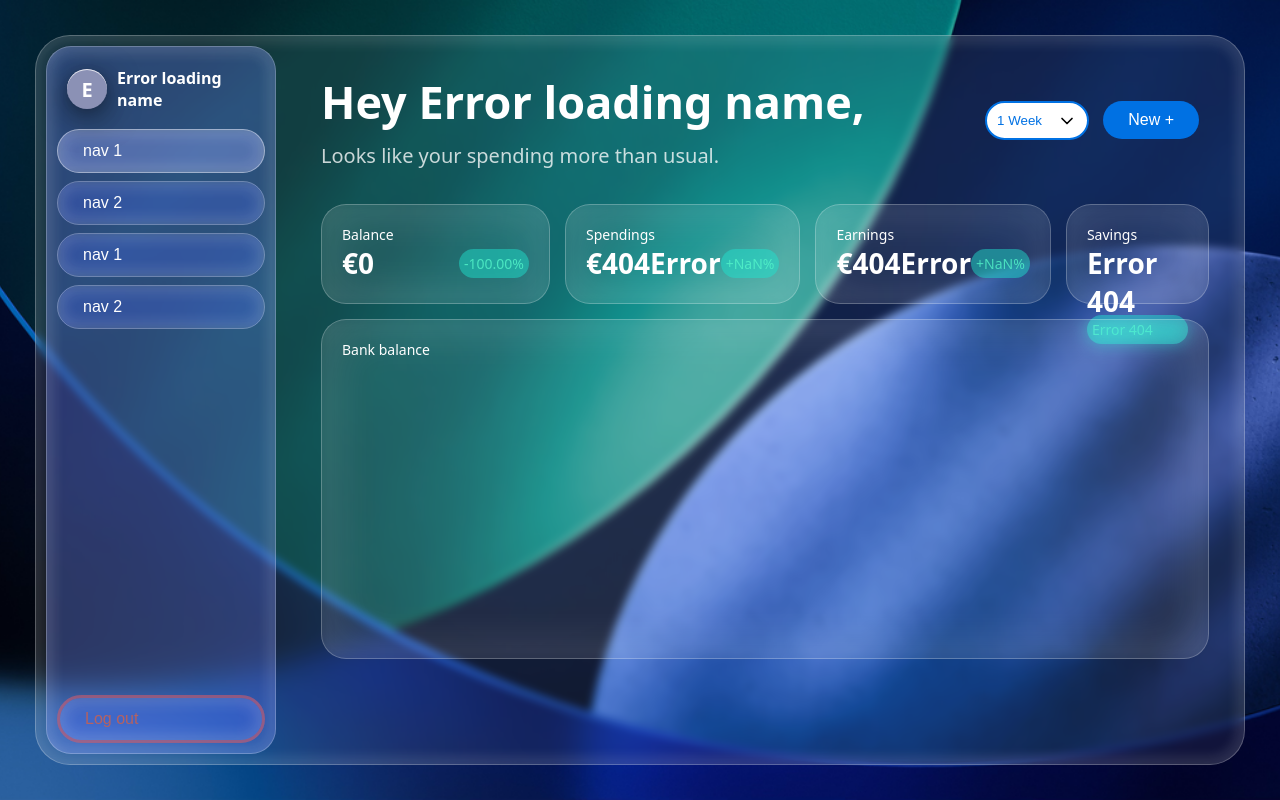
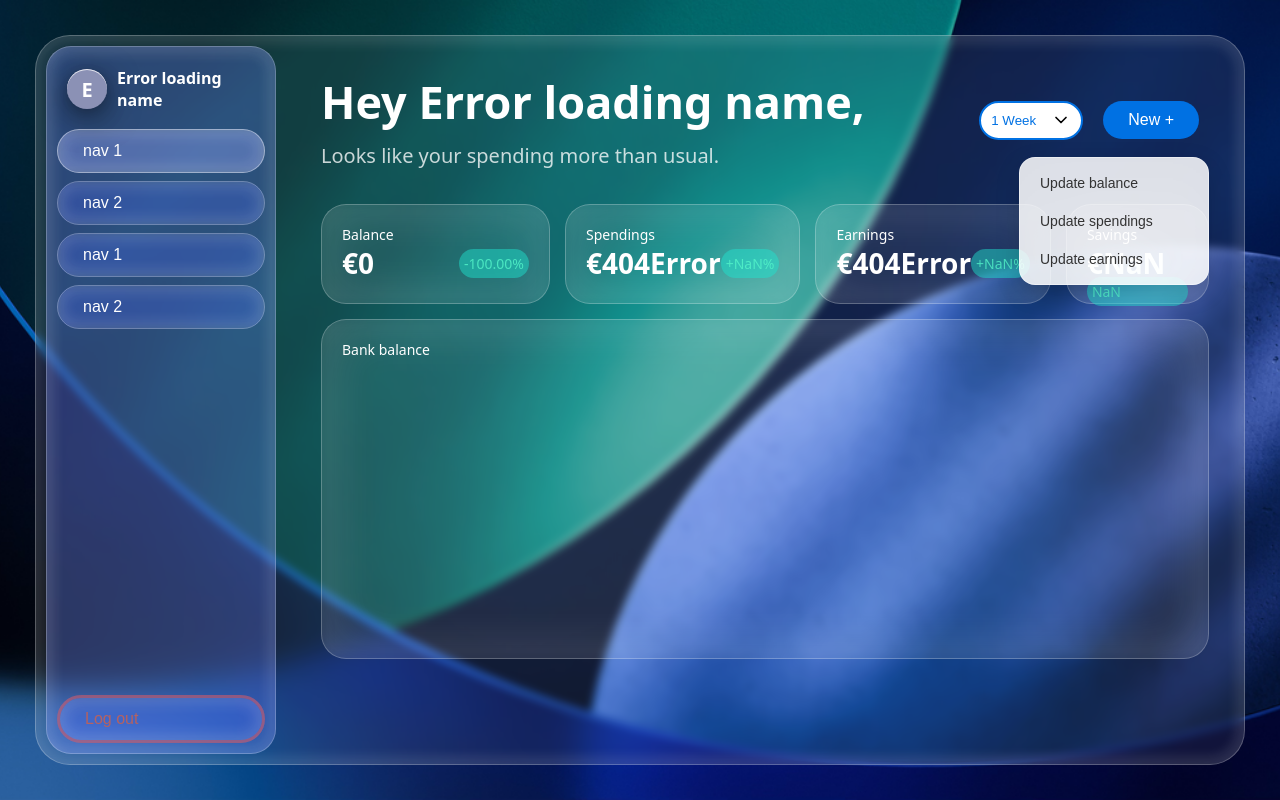
Before and after one commit to Clearpeach163/Findmymoney, a plain HTML site: page HTML/Dashboard.html in a window 1280 px wide. Both pictures are taken after a click on the button "New +". Drawn offline with nearby package versions, Linux system fonts and the light colour scheme.

Commit message:
fixing stuff

```diff
--- a/CSS/dashboard.css
+++ b/CSS/dashboard.css
@@ -220,7 +220,11 @@ body {
     align-items: center;
 
 }
-
+#welcome-right {
+    display: flex;
+    align-items: center;
+    gap: 10px;
+}
 
 
 /* Chatgpt's responsive @media*/
@@ -257,3 +261,49 @@ body {
         flex-direction: column;
     }
 }
+
+
+
+.new-dropdown {
+    position: relative;
+}
+
+.new-menu {
+    display: none;
+    position: absolute;
+    top: calc(100% + 8px);
+    right: 0;
+
+    min-width: 190px;
+    padding: 6px;
+
+    background: rgba(255, 255, 255, 0.85);
+    backdrop-filter: blur(20px);
+    -webkit-backdrop-filter: blur(20px);
+
+    border: 1px solid rgba(255, 255, 255, 0.4);
+    border-radius: 16px;
+
+    box-shadow: 0 8px 25px rgba(0, 0, 0, 0.15);
+    z-index: 100;
+}
+
+.new-menu.show {
+    display: flex;
+    flex-direction: column;
+}
+
+.new-menu button {
+    padding: 11px 14px;
+    border: none;
+    background: transparent;
+    color: #333;
+    text-align: left;
+    border-radius: 10px;
+    cursor: pointer;
+    font-size: 14px;
+}
+
+.new-menu button:hover {
+    background: rgba(0, 113, 227, 0.10);
+}
--- a/HTML/Dashboard.html
+++ b/HTML/Dashboard.html
@@ -32,7 +32,7 @@
         <div id="dashboard">
             <header id="welcome">
                 <div id="welcome-left">
-                    <h1 id="msg"></h1>
+                    <h1 id="msg">Hey ...</h1>
 
                     <p id="trend">Looks like your spending more than usual.</p>
                 </div>
@@ -46,7 +46,15 @@
                         <option value="Max">Max</option>
                         <option value="all-data"></option>
                     </select>
-                    <button class="time" id="new" title="Add a new transaction">New +</button>
+                        <div class="new-dropdown">
+                            <button id="new" onclick="toggleDropdown()">New +</button>
+
+                            <div id="new-menu" class="new-menu">
+                                <button onclick="updateValue('balance')">Update balance</button>
+                                <button onclick="updateValue('spendings')">Update spendings</button>
+                                <button onclick="updateValue('earnings')">Update earnings</button>
+                            </div>
+                        </div>
                 </div>
             </header>
             <div class="cards-window">
@@ -93,6 +101,55 @@
     </div>
     <script src="../JS/Dashboard.js" type="module"></script>
     <script src="../JS/charts.js" defer></script>
+    <script>
 
+async function Write(column, value) {
+
+    // Get logged-in user
+    const { data: { user }, error: userError } =
+        await supabaseClient.auth.getUser();
+
+    if (userError || !user) {
+        console.error("User not logged in");
+        return;
+    }
+
+    // Write to database
+    const { error } = await supabaseClient
+        .from("user_stats")
+        .update({
+            [column]: value
+        })
+        .eq("id", user.id);
+
+    if (error) {
+        console.error("Database error:", error);
+        return false;
+    }
+
+    console.log("Saved successfully!");
+        document.getElementById("new-menu").classList.remove("show");
+    location.reload();
+    return true;
+}
+
+function toggleDropdown() {
+    document.getElementById("new-menu").classList.toggle("show");
+}
+
+async function updateValue(column) {
+
+    const amount = Number(prompt("Enter new " + column + ":"));
+
+    if (!Number.isFinite(amount) || amount < 0) {
+        alert("Please enter a valid amount.");
+        return;
+    }
+
+    await Write(column, amount);
+
+    document.getElementById("new-menu").classList.remove("show");
+}
+    </script>
 </body>
 </html>
--- a/JS/Dashboard.js
+++ b/JS/Dashboard.js
@@ -15,10 +15,10 @@ async function setconsts() {
     const Name = (await Get("full_name")) ?? "Error loading name";
     const Balance = (await Get("balance")) ?? 0;
     const spendings = (await Get("spendings")) ?? "404Error";
-    const spendings_lastmonth = 40;
+    const spendings_lastmonth = (await Get("spendings_lastmonth")) ?? "404Error";
     const Lastmonth_final = 10;
     const earnings = (await Get("earnings")) ?? "404Error";
-    const earnings_lastmonth = 60;
+    const earnings_lastmonth = 40;
     const firstLetter = Name[0].toUpperCase();
 
     return {
@@ -92,9 +92,8 @@ document.getElementById("earnings-lastmonth").innerHTML =
     "+" + earnings_percentage.toFixed(2) + "%";
 }
 
-
-
-
+document.getElementById("savings").innerHTML = "€" + Math.round(earnings - spendings);
+document.getElementById("savings-lastmonth").innerHTML = earnings_lastmonth - spendings_lastmonth;
 
 const icon = document.getElementById("icon");
 icon.innerHTML = firstLetter;
```
